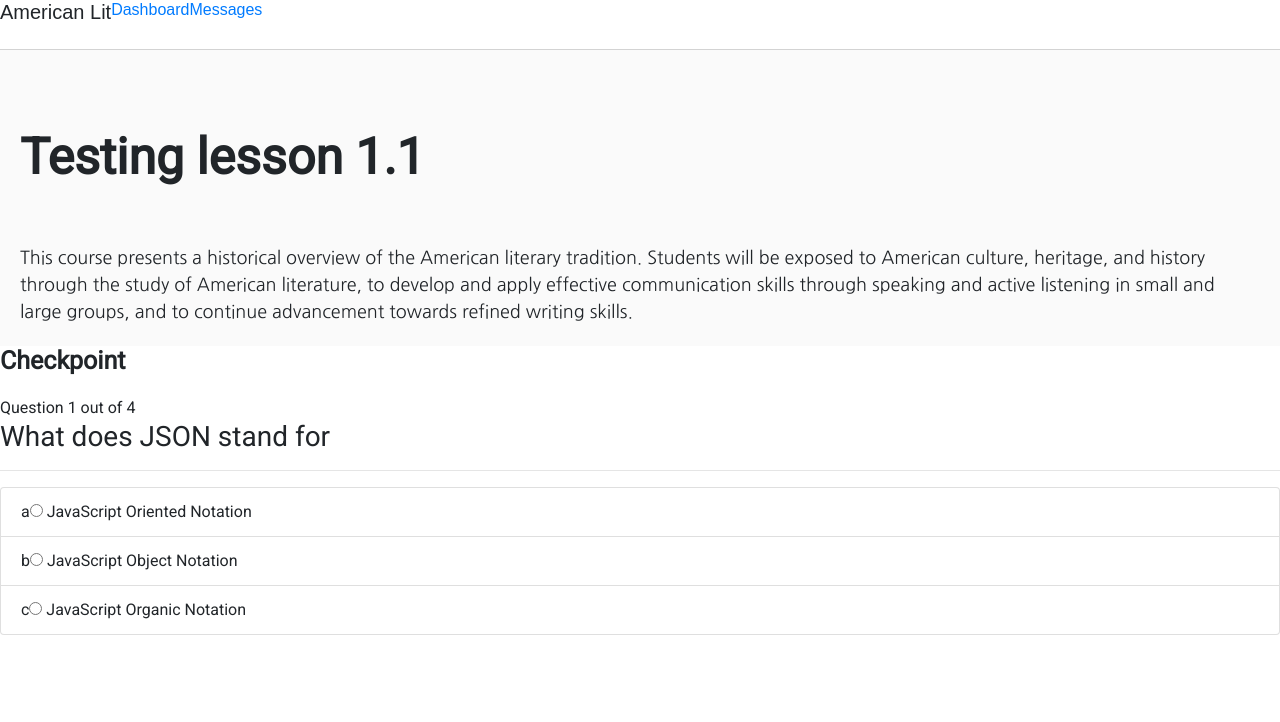
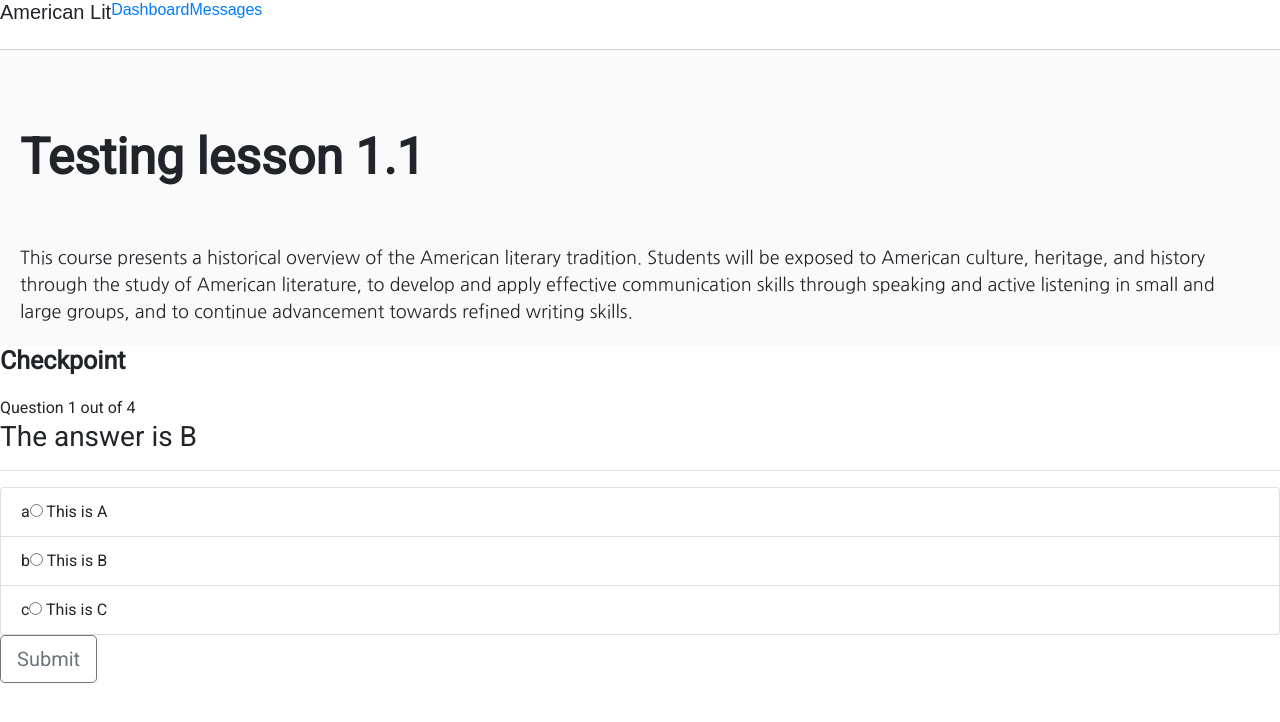
Before and after one commit to NGBlanchard/mediatrain, a React (Create React App) app: page /lesson/1 in a window 1280 px wide. Shown: the top 722 px of the page. Built offline with nearby package versions, Linux system fonts and the light colour scheme.

Commit message:
quiz implemented

```diff
--- a/src/App.js
+++ b/src/App.js
@@ -43,76 +43,76 @@ class App extends React.Component {
         questions: [
           {
             id: 1,
-            text: "What does JSON stand for",
+            text: "The answer is B",
             choices: [
               {
                 id: "a",
-                text: "JavaScript Oriented Notation"
+                text: "This is A"
               },
               {
                 id: "b",
-                text: "JavaScript Object Notation"
+                text: "This is B"
               },
               {
                 id: "c",
-                text: "JavaScript Organic Notation"
+                text: "This is C"
               }
             ],
             correct: "b"
           },
           {
             id: 2,
-            text: "Which company mantains ReactJS",
+            text: "The answer is A",
             choices: [
               {
                 id: "a",
-                text: "Google"
+                text: "This is A"
               },
               {
                 id: "b",
-                text: "Facebook"
+                text: "This is B"
               },
               {
                 id: "c",
-                text: "Airbnb"
+                text: "This is C"
+              }
+            ],
+            correct: "a"
+          },
+          {
+            id: 3,
+            text:
+              "The answer is B",
+            choices: [
+              {
+                id: "a",
+                text: "This is A"
+              },
+              {
+                id: "b",
+                text: "This is B"
               }
             ],
             correct: "b"
           },
           {
-            id: 3,
-            text:
-              "Is it an antipattern to include props in the getInitialState method of a component?",
+            id: 4,
+            text: "The answer is A",
             choices: [
               {
                 id: "a",
-                text: "Yes"
+                text: "This is A"
               },
               {
                 id: "b",
-                text: "No"
+                text: "This is B"
               }
             ],
             correct: "a"
-          },
-          {
-            id: 4,
-            text: "Is ReactJS a framework by itself?",
-            choices: [
-              {
-                id: "a",
-                text: "Yes"
-              },
-              {
-                id: "b",
-                text: "No"
-              }
-            ],
-            correct: "b"
           }
         ],
-        score: 0,
-        current: 1
+        // score: 0,
+        // current: 1
       },
       {
         id: 2,
@@ -193,8 +193,8 @@ class App extends React.Component {
             correct: "b"
           }
         ],
-        score: 0,
-        current: 1
+        // score: 0,
+        // current: 1
       },
       {
         id: 3,
@@ -275,8 +275,8 @@ class App extends React.Component {
             correct: "b"
           }
         ],
-        score: 0,
-        current: 1
+        // score: 0,
+        // current: 1
       },
       {
         id: 4,
@@ -357,8 +357,8 @@ class App extends React.Component {
             correct: "b"
           }
         ],
-        score: 0,
-        current: 1
+        // score: 0,
+        // current: 1
       },
       {
         id: 5,
@@ -439,8 +439,8 @@ class App extends React.Component {
             correct: "b"
           }
         ],
-        score: 0,
-        current: 1
+        // score: 0,
+        // current: 1
       },
       {
         id: 6,
@@ -521,8 +521,8 @@ class App extends React.Component {
             correct: "b"
           }
         ],
-        score: 0,
-        current: 1
+        // score: 0,
+        // current: 1
       },
       {
         id: 7,
@@ -603,8 +603,8 @@ class App extends React.Component {
             correct: "b"
           }
         ],
-        score: 0,
-        current: 1
+        // score: 0,
+        // current: 1
       },
       {
         id: 8,
@@ -685,8 +685,8 @@ class App extends React.Component {
             correct: "b"
           }
         ],
-        score: 0,
-        current: 1
+        // score: 0,
+        // current: 1
       },
       {
         id: 9,
@@ -767,8 +767,8 @@ class App extends React.Component {
             correct: "b"
           }
         ],
-        score: 0,
-        current: 1
+        // score: 0,
+        // current: 1
       },
       {
         id: 10,
@@ -849,29 +849,29 @@ class App extends React.Component {
             correct: "b"
           }
         ],
-        score: 0,
-        current: 1
+        // score: 0,
+        // current: 1
       }
     ]
   };
 
-  setCurrent = (current, lesson) => {
-    const index = getLessonForQuiz(this.state.lessons, lesson);
-    let lessons = { ...this.state.lessons };
-    lessons[index].current = current;
-    this.setState({
-      lessons
-    });
-  };
+  // setCurrent = (current, lesson) => {
+  //   const index = getLessonForQuiz(this.state.lessons, lesson);
+  //   let lessons = { ...this.state.lessons };
+  //   lessons[index].current = current;
+  //   this.setState({
+  //     lessons
+  //   });
+  // };
 
-  setScore = (score, lesson) => {
-    const index = getLessonForQuiz(this.state.lessons, lesson);
-    let lessons = { ...this.state.lessons };
-    lessons[index].score = score;
-    this.setState({
-      lessons
-    });
-  };
+  // setScore = (score, lesson) => {
+  //   const index = getLessonForQuiz(this.state.lessons, lesson);
+  //   let lessons = { ...this.state.lessons };
+  //   lessons[index].score = score;
+  //   this.setState({
+  //     lessons
+  //   });
+  // };
 
   render() {
     const contextValue = {
@@ -880,8 +880,8 @@ class App extends React.Component {
       details: this.state.details,
       questions: this.state.questions,
       quizzes: this.state.quizzes,
-      setCurrent: this.setCurrent,
-      setScore: this.setScore
+      // setCurrent: this.setCurrent,
+      // setScore: this.setScore
     };
     const { lessons } = this.state;
     return (
--- a/src/components/QuizCard/QuizCard.js
+++ b/src/components/QuizCard/QuizCard.js
@@ -5,22 +5,37 @@ import Results from "./quiz/Results.js";
 import ModulesContext from "../ModulesContext";
 
 class QuizCard extends React.Component {
+  state = {
+    current: 1,
+    score: 0
+  };
   static defaultProps = {
     match: {
       params: {}
     }
   };
 
+  setCurrent = current => {
+    this.setState({
+      current: current
+    });
+  };
+
+  setScore = score => {
+    this.setState({
+      score: score
+    });
+  };
+
   static contextType = ModulesContext;
 
   render() {
-
     const id = this.props.lesson.id;
-    if (this.props.lesson.current > this.props.lesson.questions.length) {
+    if (this.state.current > this.props.lesson.questions.length) {
       var boxscore = "";
-      var results = <Results {...this.props.lesson} id={id} />;
+      var results = <Results {...this.props.lesson} score={this.state.score} id={id} />;
     } else {
-      var boxscore = <BoxScore {...this.props.lesson} id={id} />;
+      var boxscore = <BoxScore {...this.props.lesson} current={this.state.current} id={id} />;
       var results = "";
     }
     return (
@@ -28,6 +43,10 @@ class QuizCard extends React.Component {
         {boxscore}
         <QuestionList
           id={id}
+          current={this.state.current}
+          score={this.state.score}
+          setCurrent={this.setCurrent}
+          setScore={this.setScore}
           lesson={this.props.lesson}
           {...this.props.lesson}
         />
--- a/src/components/QuizCard/quiz/Question.js
+++ b/src/components/QuizCard/quiz/Question.js
@@ -15,25 +15,25 @@ class Question extends React.Component {
   }
   static contextType = ModulesContext;
 
-  // handleChange(event) {
-  //   this.setState({value: event.target.value});
-  // }
+  handleChange = (event) => {
+    this.setState({value: event.target.value});
+  }
 
-  handleChange(e) {
-    const { setCurrent, setScore } = this.context;
+  handleSubmit = (e) => {
+    // const { setCurrent, setScore } = this.props;
     const { question } = this.props;
     const lesson = this.props.lesson.id
     e.preventDefault();
-    const selected = e.target.value;
-    setCurrent(this.props.current + 1, lesson);
+    const selected = this.state.value;
+    this.props.setCurrent(this.props.current + 1, lesson);
     if (selected === question.correct) {
-      setScore(this.props.score + 1, lesson);
+      this.props.setScore(this.props.score + 1, lesson);
     }
   }
   render() {
     const { question } = this.props;
     return (
-      <form onSubmit={this.handleSubmit} className="question-form">
+      <form className="question-form">
         <h3>{question.text}</h3>
         <hr />
         <ul className="list-group">
@@ -42,7 +42,7 @@ class Question extends React.Component {
               <li className="list-group-item" key={choice.id}>
                 {choice.id}
                 <input
-                  onChange={this.handleChange.bind(this)}
+                  onChange={this.handleChange}
                   type="radio"
                   name={question.id}
                   value={choice.id}
@@ -52,14 +52,15 @@ class Question extends React.Component {
             );
           })}
         </ul>
-        {/* <Button
+        <Button
+          type="submit"
           variant="outline-secondary"
           size="lg"
-          className="work-button"
-          onClick={this.handleChange.bind(this)}
+          className="submit-button"
+          onClick={this.handleSubmit.bind(this)}
         >
           Submit
-        </Button> */}
+        </Button>
       </form>
     );
   }
--- a/src/components/QuizCard/quiz/QuestionList.js
+++ b/src/components/QuizCard/quiz/QuestionList.js
@@ -1,5 +1,5 @@
-import React from 'react';
-import Question from './Question.js';
+import React from "react";
+import Question from "./Question.js";
 
 class QuestionList extends React.Component {
   static defaultProps = {
@@ -9,16 +9,21 @@ class QuestionList extends React.Component {
   };
 
   render() {
-
-    return(
+    return (
       <div className="quesitons">
-        {
-          this.props.lesson.questions.map(question => {
-            if (this.props.current === question.id) {
-              return <Question question={question} key={question.id} {...this.props}/>
-            }
-          })
-        }
+        {this.props.lesson.questions.map(question => {
+          if (this.props.current === question.id) {
+            return (
+              <Question
+                question={question}
+                key={question.id}
+                {...this.props}
+                setCurrent={this.props.setCurrent}
+                setScore={this.props.setScore}
+              />
+            );
+          }
+        })}
       </div>
     );
   }
--- a/src/components/QuizCard/quiz/Results.js
+++ b/src/components/QuizCard/quiz/Results.js
@@ -18,7 +18,7 @@ class Results extends React.Component {
         <h2>
           {percent}% - {message}
         </h2>
-        <a className="btn btn-primary" href="">
+        <a className="btn btn-primary">
           Take test again
         </a>
       </div>
--- a/src/components/Submission/Submission.js
+++ b/src/components/Submission/Submission.js
@@ -3,9 +3,6 @@ import QuizCard from "../QuizCard/QuizCard";
 import "./Submission.css";
 
 class Submission extends React.Component {
-  state = {
-    results: null
-  };
 
   static defaultProps = {
     match: {
@@ -17,7 +14,7 @@ class Submission extends React.Component {
     return (
       <>
         <h2 className="submission-header">Checkpoint</h2>
-        <QuizCard lesson={this.props.lesson} />
+        <QuizCard lesson={this.props.lesson}/>
       </>
     );
   }
```
Also changed, not shown: src/components/Lesson/Lesson.js (line endings or trailing spaces).
